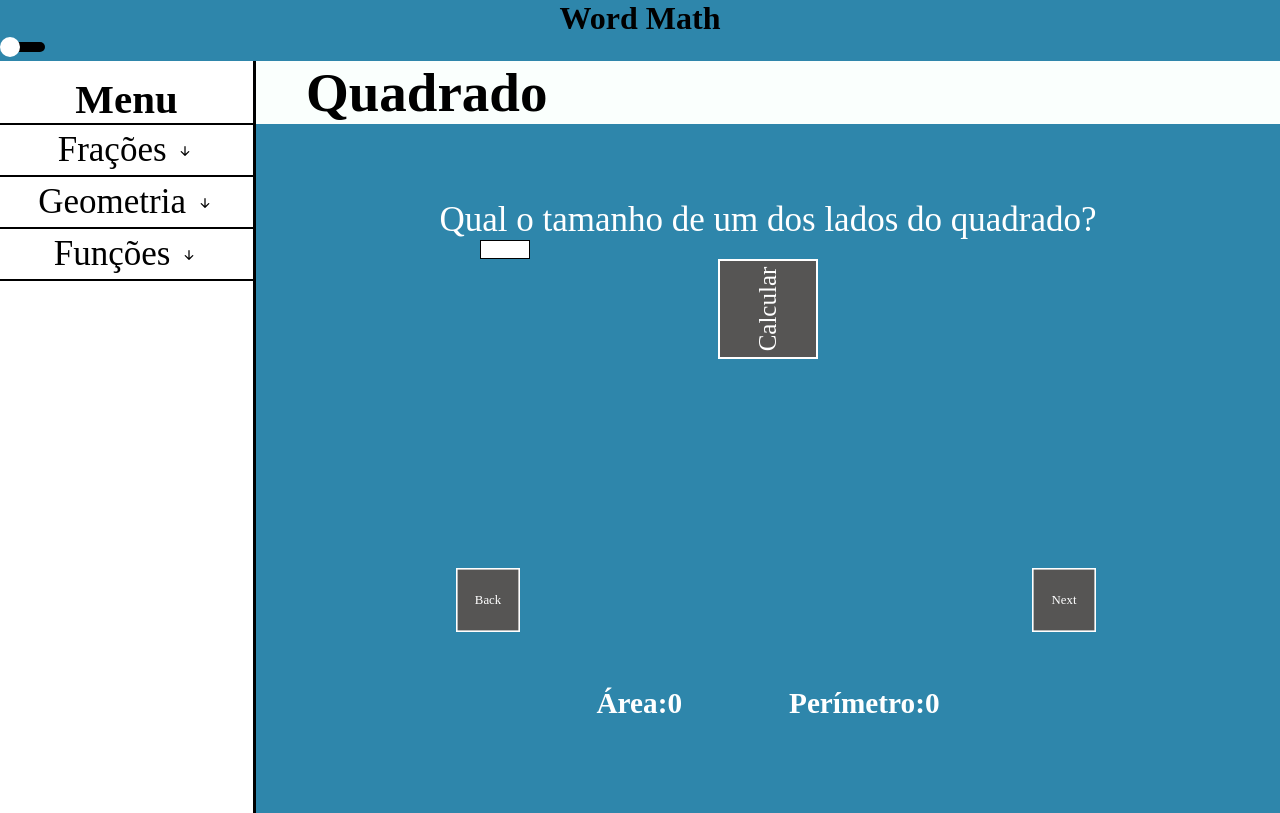
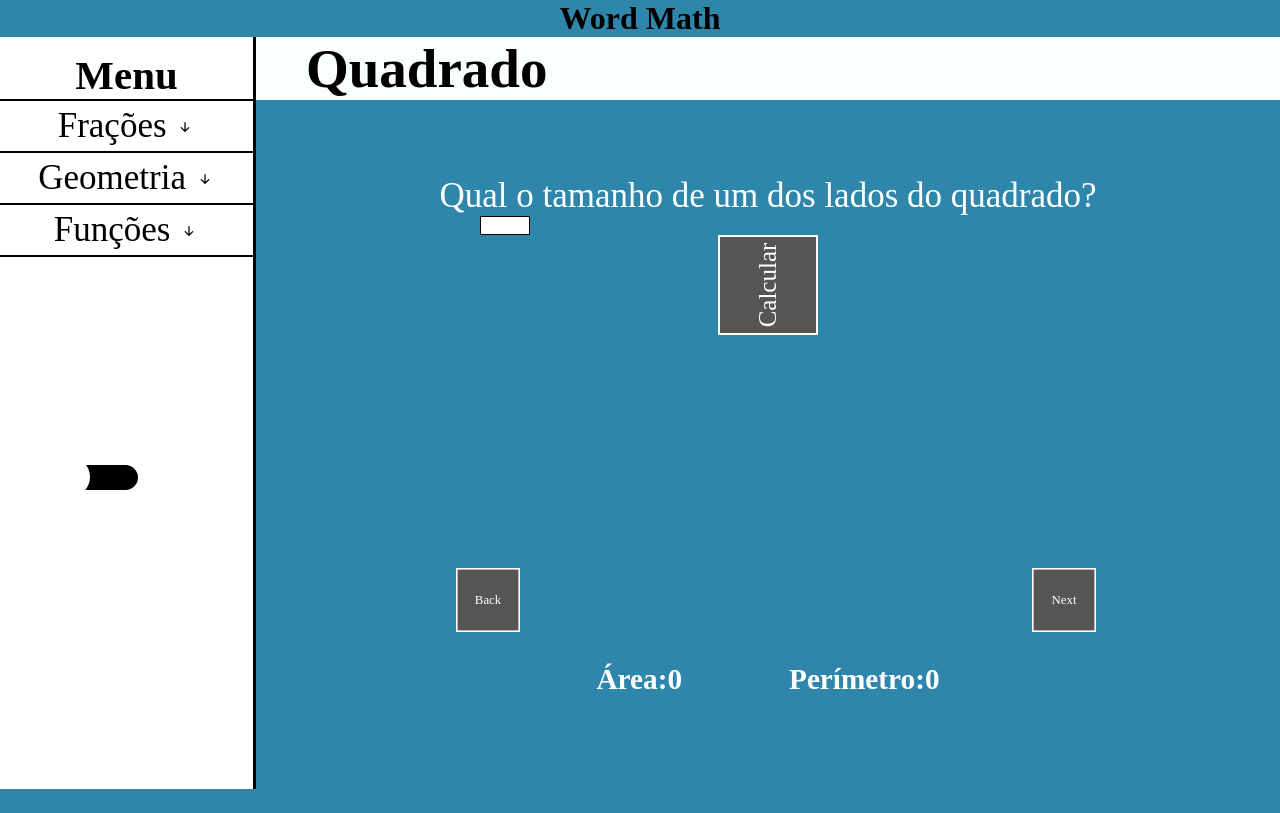
Before and after one commit to Davi-Serrano/Word-Math, a React (Create React App) app: page / in a window 1280 px wide. Built offline with nearby package versions, Linux system fonts and the light colour scheme.

Commit message:
Reatt Switch Theme finalizado

```diff
--- a/src/App.js
+++ b/src/App.js
@@ -1,6 +1,3 @@
-import { useState } from "react"
-import Switch from "react-switch";
-
 import IndexPageProvider from "./Context/IndexPage";
 import ShowMenuProvider from "./Context/Menu"
 
@@ -11,45 +8,27 @@ import  GlobalStyle from "./styles/global";
 import Header from "./components/Header/index"
 import { Section } from "./components/Section";
 
-
-
+import { useThemePage } from "./Context/ThemePage";
 
 function App() {
 
-  var [ theme, setTheme ] = useState("ligth")
-
-function handleTheme(){
-
-  theme === "ligth" ? setTheme("dark") : setTheme("ligth")
-
-}
+  const { Theme } = useThemePage()
 
   return (
-    <ThemeProvider theme={theme === "ligth" ? lightTheme : darkTheme}>
-      < IndexPageProvider>
-      < ShowMenuProvider>
 
-          < Header />
-          <Switch
-          onChange={handleTheme}
-          checked={theme === "dark"}
-          checkedIcon={false}
-          uncheckedIcon={false}
-          height={10}
-          width={40}
-          handleDiameter={20}
-          onColor={"#81b6cc"}
-          offColor={"#000"}
-          />
-          < Section />
+      <ThemeProvider theme={Theme === "ligth" ? lightTheme : darkTheme}>
+            < IndexPageProvider>
+              < ShowMenuProvider>
 
+                    <Header />
+                    <Section />
+                    <GlobalStyle/>
 
-          < GlobalStyle/>
+              </ShowMenuProvider>
+            </IndexPageProvider>
 
-      </ShowMenuProvider>
-      </IndexPageProvider>
+        </ThemeProvider>
 
-    </ThemeProvider>
   );
 }
 
--- a/src/Context/ThemePage.js
+++ b/src/Context/ThemePage.js
@@ -5,13 +5,13 @@ export const ThemePageContext = createContext();
 export default function ThemePageProvider({ children }){
 
 
-    const [ themw, setTheme ] = useState("ligth");
+    const [ Theme, setTheme ] = useState("ligth");
 
     return(
 
         <ThemePageContext.Provider
         value={{
-            theme,
+            Theme,
             setTheme
         }}
         >
@@ -24,7 +24,7 @@ export default function ThemePageProvider({ children }){
 
 export function useThemePage(){
     const context = useContext(ThemePageContext)
-    const { theme, setTheme}  = context ;
+    const { Theme, setTheme }  = context ;
 
-    return  { theme, setTheme};
+    return  { Theme, setTheme};
 }
--- a/src/components/Menu/index.js
+++ b/src/components/Menu/index.js
@@ -1,17 +1,38 @@
 import { MenuList } from "./List"
 import { MenuA } from "./styled"
 
+import Switch from "react-switch";
+
+import { useThemePage } from "../../Context/ThemePage";
+
 export const Nav = ()=>{
 
+        const { Theme, setTheme } = useThemePage()
+
+    function handleTheme(){
+
+        Theme === "ligth" ? setTheme("dark") : setTheme("ligth")
+
+      }
 return(
 
+    <MenuA>
+        <h3>Menu</h3>
+        <MenuList />
 
+        <div className="BtnTheme">
 
-    <MenuA>
-
-        <h3>Menu</h3>
-
-        <MenuList />
+            <Switch     onChange={handleTheme}
+                        checked={Theme === "dark"}
+                        checkedIcon={false}
+                        uncheckedIcon={false}
+                        height={25}
+                        width={80}
+                        handleDiameter={40}
+                        onColor={"#81b6cc"}
+                        offColor={"#000"}
+                    />
+        </div>
 
     </MenuA>
 
--- a/src/components/Menu/styled.js
+++ b/src/components/Menu/styled.js
@@ -24,6 +24,13 @@ export const MenuA = styled.div `
             }
         }
 
+        .BtnTheme{
+        margin-top: 200px;
+        margin-left: 50px;
+
+        }
+
+
         @media(max-width: 800px) {
 
             width: 100vw;
@@ -40,8 +47,12 @@ export const MenuA = styled.div `
         h3, li{
             border: 0px solid black;
         }
+        .BtnTheme{
+        margin-top: 50px;
+        }
 
-           }
+    }
+
 
 `
 
--- a/src/index.js
+++ b/src/index.js
@@ -2,10 +2,14 @@ import React from 'react';
 import ReactDOM from 'react-dom';
 import App from './App';
 
+import ThemePageProvider from "./Context/ThemePage";
+
 
 ReactDOM.render(
   <React.StrictMode>
-    <App />
+     <ThemePageProvider>
+        <App />
+     </ThemePageProvider>
   </React.StrictMode>,
   document.getElementById('root')
 );
```
